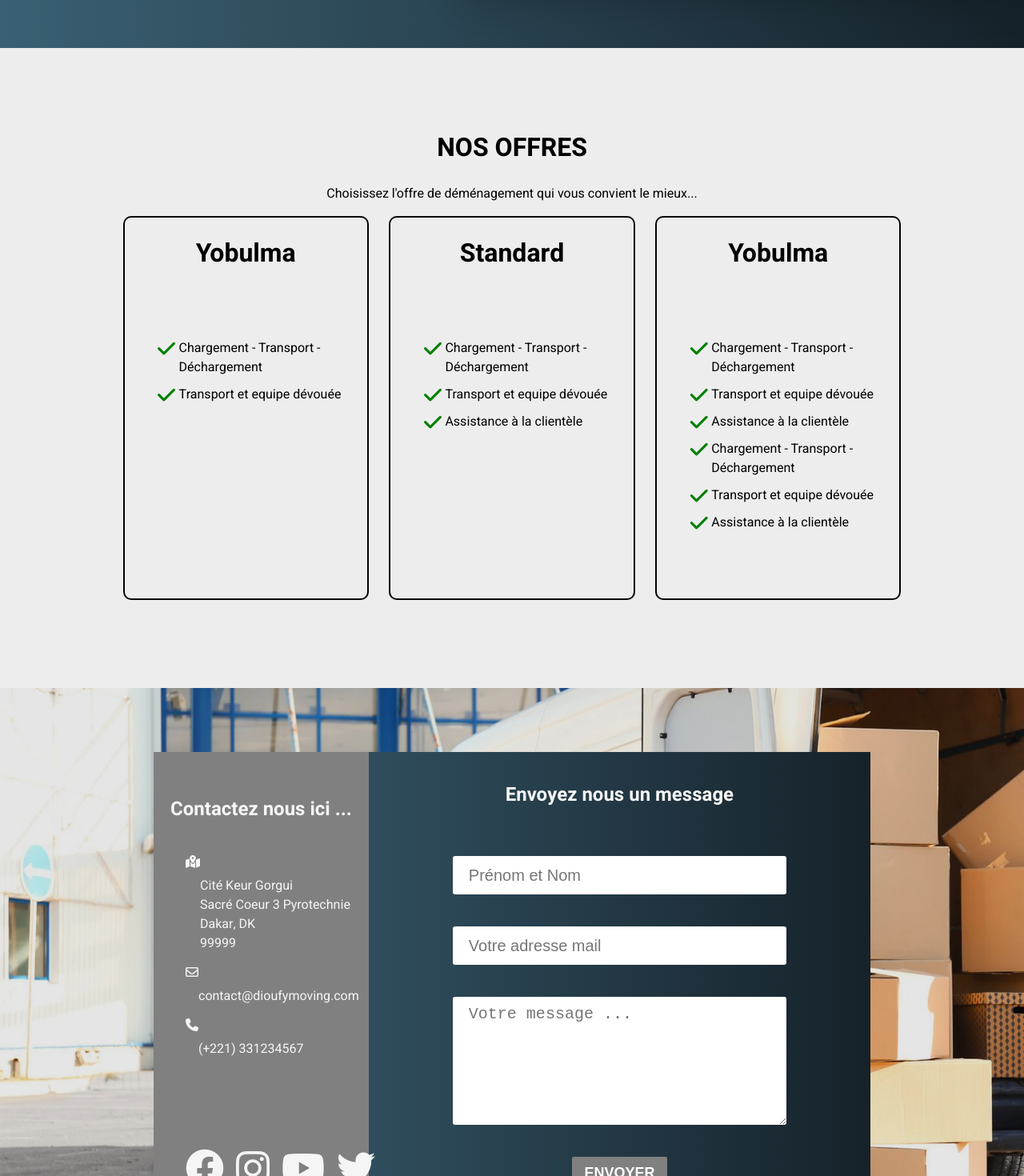
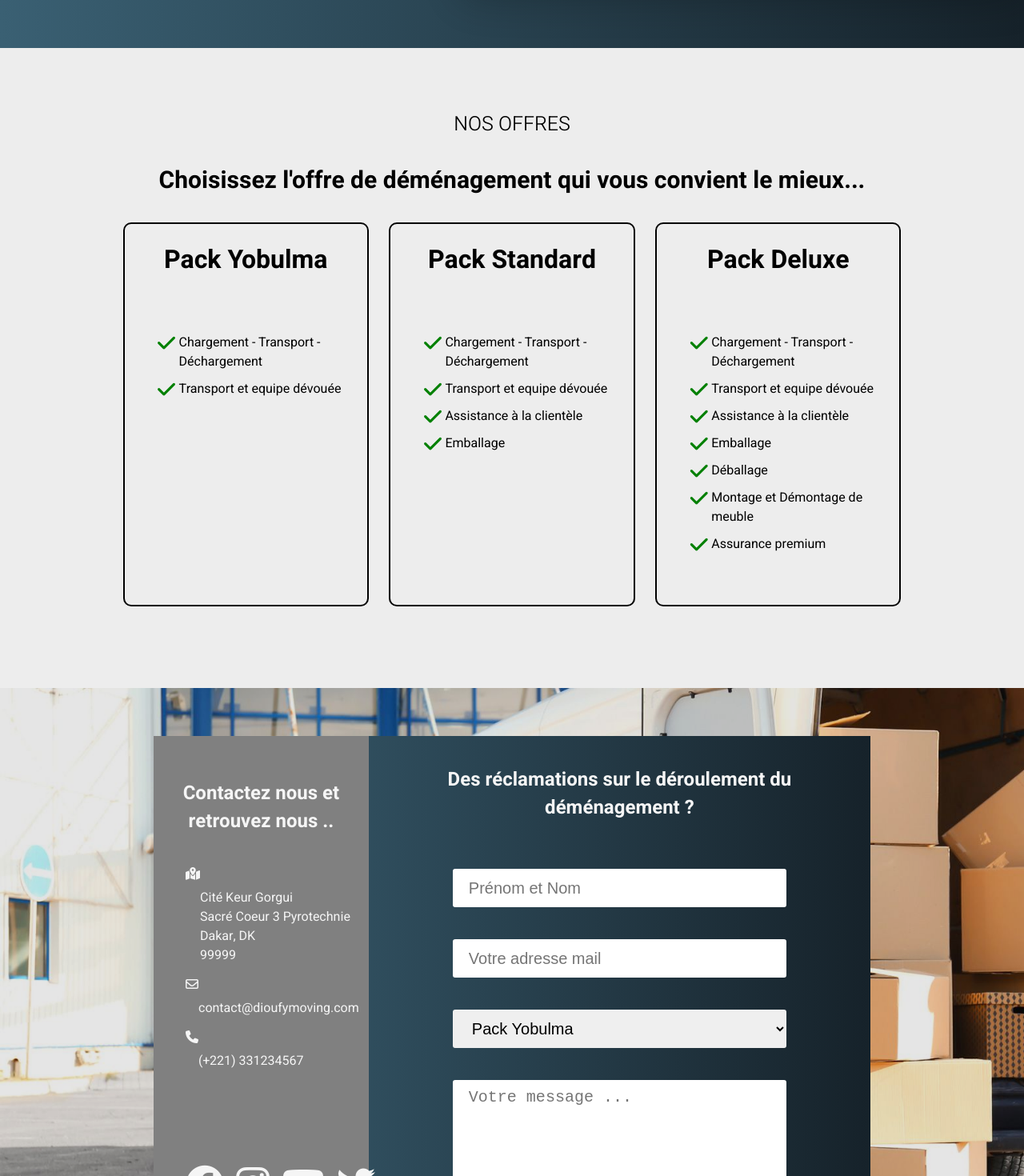
Before and after one commit to jkdGMC/dioufy-moving, a React (Create React App) app in the folder dioufy-moving-client/: page / in a window 1280 px wide. Shown: the part 1540-3010 px from the top of the page at 80% size. Built offline with nearby package versions, Linux system fonts and the light colour scheme.

Commit message:
Updating Contact component and Offers component

```diff
--- a/dioufy-moving-client/package.json
+++ b/dioufy-moving-client/package.json
@@ -12,6 +12,8 @@
     "react": "^18.2.0",
     "react-dom": "^18.2.0",
     "react-lazy-load-image-component": "^1.5.5",
+    "react-router-dom": "^6.4.2",
+    "react-router-hash-link": "^2.4.3",
     "react-scripts": "^2.1.3",
     "web-vitals": "^2.1.4"
   },
--- a/dioufy-moving-client/src/App.js
+++ b/dioufy-moving-client/src/App.js
@@ -4,12 +4,12 @@ import Apropos from './Components/Apropos/Apropos';
 import Footer from './Components/Footer/Footer';
 import Header from './Components/Header/Header';
 import Contact from './Components/Contact/Contact';
+import Offers from './Components/Offers/Offers';
+
 
 import './App.css';
 
 import { LazyLoadComponent } from 'react-lazy-load-image-component';
-import Offers from './Components/Offers/Offers';
-
 
 function App(){
 
--- a/dioufy-moving-client/src/Components/Contact/Contact.css
+++ b/dioufy-moving-client/src/Components/Contact/Contact.css
@@ -39,7 +39,7 @@
     display: flex;
     justify-content: flex-end;
     width: 70%;
-    height: 80vh;
+    height: 85vh;
     background: #16222A;
     background: linear-gradient(to right, #3A6073, #16222A);
 }
@@ -82,6 +82,7 @@ form{
     margin-top: 10%;
 }
 
+.pack-select,
 .form-container input,
 textarea {
     width: 70%;
@@ -118,19 +119,3 @@ button:hover{
     background-color: rgb(0, 0, 0, 0.8);
     color: rgb(201, 201, 201);
 }
-
-/* .form-container input{
-    border: none;
-    width: 300px;
-    height: 2rem;
-    border-radius: 3px;
-    box-shadow: 0 4px 8px 0 rgba(0, 0, 0, 0.2), 0 6px 20px 0 rgba(0, 0, 0, 0.19);
-}
-
-.form-container #input-message{
-    box-shadow: 0 4px 8px 0 rgba(0, 0, 0, 0.2), 0 6px 20px 0 rgba(0, 0, 0, 0.19);
-    width: 100%;
-    height: 15vh;
-    border-radius: 3px;
-    border-color: rgb(197, 196, 196);
-} */
--- a/dioufy-moving-client/src/Components/Contact/Contact.js
+++ b/dioufy-moving-client/src/Components/Contact/Contact.js
@@ -49,7 +49,7 @@ const Contact = () => {
     <div className='Contact'>
       <div data-aos="fade-in" className="contact-container">
         <div className="contact-info">
-          <h2>Contactez nous ici ...</h2>
+          <h2>Contactez nous et retrouvez nous ..</h2>
           <ul className='info-section'>
             <li>
               <i className="fa-sharp fa-solid fa-map-location-dot"></i>
@@ -78,7 +78,7 @@ const Contact = () => {
         </div>
         <div className='contact-form'>
           <div className="form-container">
-            <h2>Envoyez nous un message</h2>
+            <h2>Des réclamations sur le déroulement du déménagement ?</h2>
             <form>
               <input
                 type="text"
@@ -86,12 +86,18 @@ const Contact = () => {
                 value={name}
                 onChange={e => setName(e.target.value)} />
 
-
               <input
                 type="email"
                 placeholder="Votre adresse mail"
                 value={email}
                 onChange={e => setEmail(e.target.value)} />
+
+                <select className='pack-select' >
+                <option value="" disabled>Type d'offre du déménagement</option>
+                  <option value="yobulma">Pack Yobulma</option>
+                  <option value="standard">Pack Standard</option>
+                  <option value="deluxe">Pack Deluxe</option>
+                </select>
 
               <textarea
                 placeholder="Votre message ..."
--- a/dioufy-moving-client/src/Components/Header/Header.js
+++ b/dioufy-moving-client/src/Components/Header/Header.js
@@ -14,7 +14,7 @@ const Header = () => {
   }, []);
 
   return (
-    <div  className='header'>
+    <div id='propos' className='header'>
       <Navbar />
       <div className="header-desc">
         <div className="header-desc-container">
--- a/dioufy-moving-client/src/Components/Navbar/Navbar.js
+++ b/dioufy-moving-client/src/Components/Navbar/Navbar.js
@@ -15,19 +15,19 @@ const Navbar = () => {
     const routes = [
         {
             name: "A propos",
-            path: "#"
+            path: "/#propos"
         },
         {
             name: "Guide déménagement",
-            path: "#"
+            path: "/#guidedemenagement"
         },
         {
             name: "Offres",
-            path: "#"
+            path: "/#offres"
         },
         {
             name: "Contact",
-            path: "#"
+            path: "/#contact"
         },
     ]
 
@@ -46,7 +46,12 @@ const Navbar = () => {
                 </div>
                 <div className="navigation-panel">
                     <ul>
-                        {routes.map((nav,index) => (<li key={index}>{nav.name}</li>))}
+                        {routes.map((nav,index) => (
+                            <li key={index}>
+                                    {nav.name}
+                            </li>
+                            )
+                        )}
                     </ul>
                 </div>
                 <div className="btn-panel">
@@ -55,7 +60,7 @@ const Navbar = () => {
                         <input className='login-btn' type="button" value='Se connecter'/>
                     </div>
                     <div className="signup-container-btn">
-                        <i class="fa-solid fa-right-to-bracket"></i>
+                        <i className="fa-solid fa-right-to-bracket"></i>
                         <input className='signup-btn' type="button" value="S'inscrire"/>
                     </div>
                 </div>
--- a/dioufy-moving-client/src/Components/Offers/OfferCard/OfferCard.css
+++ b/dioufy-moving-client/src/Components/Offers/OfferCard/OfferCard.css
@@ -17,7 +17,7 @@
 
 .services-container{
     width: 100%;
-    margin-top: 15%;
+    margin-top: 10%;
 }
 
 .services-container ul{
--- a/dioufy-moving-client/src/Components/Offers/OfferCard/OfferCard.js
+++ b/dioufy-moving-client/src/Components/Offers/OfferCard/OfferCard.js
@@ -13,7 +13,7 @@ const OfferCard = ({type,services}) => {
             <div className='services-container'>
                 <ul>
                     {services.map((service, index) => (
-                        <div className='service' key={index} ><i class="fa-solid fa-check"></i><li>{service}</li></div>))}
+                        <div className='service' key={index} ><i className="fa-solid fa-check"></i><li>{service}</li></div>))}
                 </ul>
             </div>
         </div>
--- a/dioufy-moving-client/src/Components/Offers/Offers.css
+++ b/dioufy-moving-client/src/Components/Offers/Offers.css
@@ -11,11 +11,21 @@
     display: flex;
     width: 80%;
     flex-direction: column;
-    height: 80vh;
+    height: 85vh;
 }
 
 .offers-header{
     text-align: center;
+}
+
+.offers-header h1{
+    font-size: 25px;
+    font-weight: 300;
+}
+
+.offers-header p{
+    font-size: 30px;
+    font-weight: bold;
 }
 
 .offers-list{
--- a/dioufy-moving-client/src/Components/Offers/Offers.js
+++ b/dioufy-moving-client/src/Components/Offers/Offers.js
@@ -9,29 +9,31 @@ const Offers = () => {
 
   let offersList = [
     {
-      type: 'Yobulma',
+      type: 'Pack Yobulma',
       services: [
         'Chargement - Transport - Déchargement',
         'Transport et equipe dévouée',
       ]
     },
     {
-      type: 'Standard',
-      services: [
-        'Chargement - Transport - Déchargement',
-        'Transport et equipe dévouée',
-        'Assistance à la clientèle'
-      ]
-    },
-    {
-      type: 'Yobulma',
+      type: ' Pack Standard',
       services: [
         'Chargement - Transport - Déchargement',
         'Transport et equipe dévouée',
         'Assistance à la clientèle',
+        'Emballage'
+      ]
+    },
+    {
+      type: 'Pack Deluxe',
+      services: [
         'Chargement - Transport - Déchargement',
         'Transport et equipe dévouée',
-        'Assistance à la clientèle'
+        'Assistance à la clientèle',
+        'Emballage',
+        'Déballage',
+        'Montage et Démontage de meuble',
+        'Assurance premium'
       ]
     }
   ]
```
Also changed, not shown: 1 other file (tests, documents, lock files or other folders).
